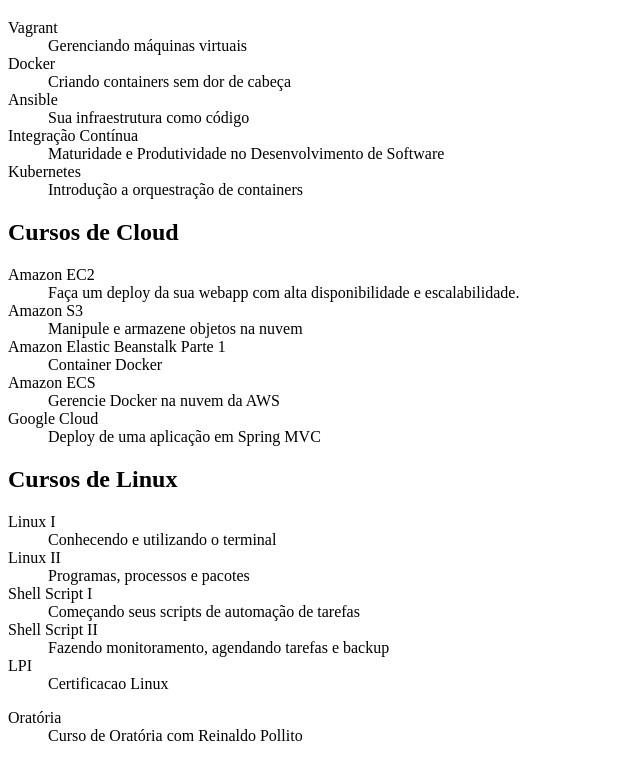
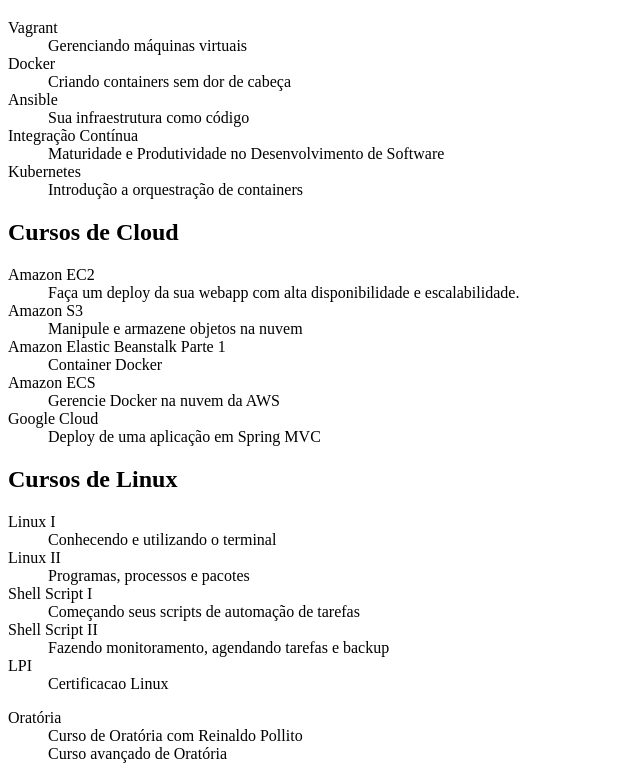
Before and after one commit to lucianoreis-dev/AgoraERP, a plain HTML site: page index.html in a window 1280 px wide. Shown: the part 61-840 px from the top of the page, without its empty margins (0-640 px from the left). Drawn offline with Linux system fonts and the light colour scheme.

Commit message:
Inclusão do novo curso de oratória.

```diff
--- a/index.html
+++ b/index.html
@@ -58,6 +58,7 @@
         <dl>
             <dt>Oratória</dt>
             <dd>Curso de Oratória com Reinaldo Pollito</dd>
+            <dd>Curso avançado de Oratória</dd>
         </dl>
 
     </body>
```
